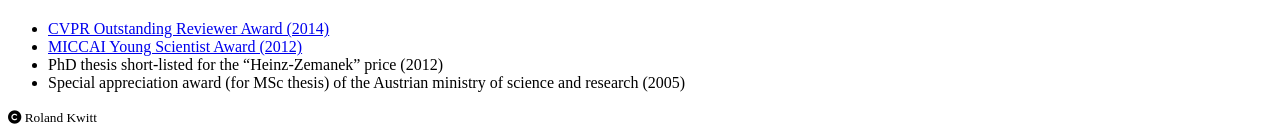
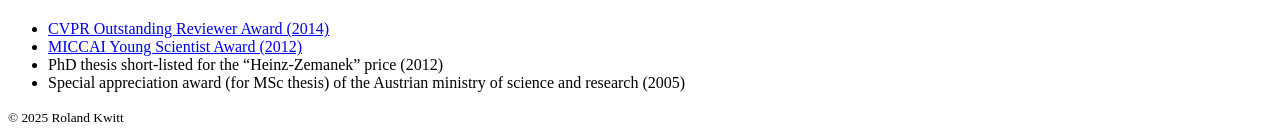
Before and after one commit to rkwitt/rkwitt.github.io, a Jekyll site: the page built from index.md, in a window 1280 px wide and 900 px high, scrolled down 3040 px. Shown: the part 758-897 px from the top of the window. Built offline with Jekyll 4.4.1, drawn with Linux system fonts in a browser that asks for light colours; nearby versions of some CDN libraries; our own code applies the rules of GitHub Pages for plain Markdown files; a style sheet for code colours, icons or effects is not loaded.

Commit message:
UPD: _layouts

```diff
--- a/_layouts/default.html
+++ b/_layouts/default.html
@@ -44,7 +44,7 @@
         {% if site.github.is_project_page %}
         <p>This project is maintained by <a href="{{ site.github.owner_url }}">{{ site.github.owner_name }}</a></p>
         {% endif %}
-        <p><small><i class="fa-solid fa-copyright"></i> Roland Kwitt </small></p>
+        <p><small>&copy; {{ site.time | date: '%Y' }} Roland Kwitt</small></p>
       </footer>
     </div>
     <script src="{{ "/assets/js/scale.fix.js" | relative_url }}"></script>
```
